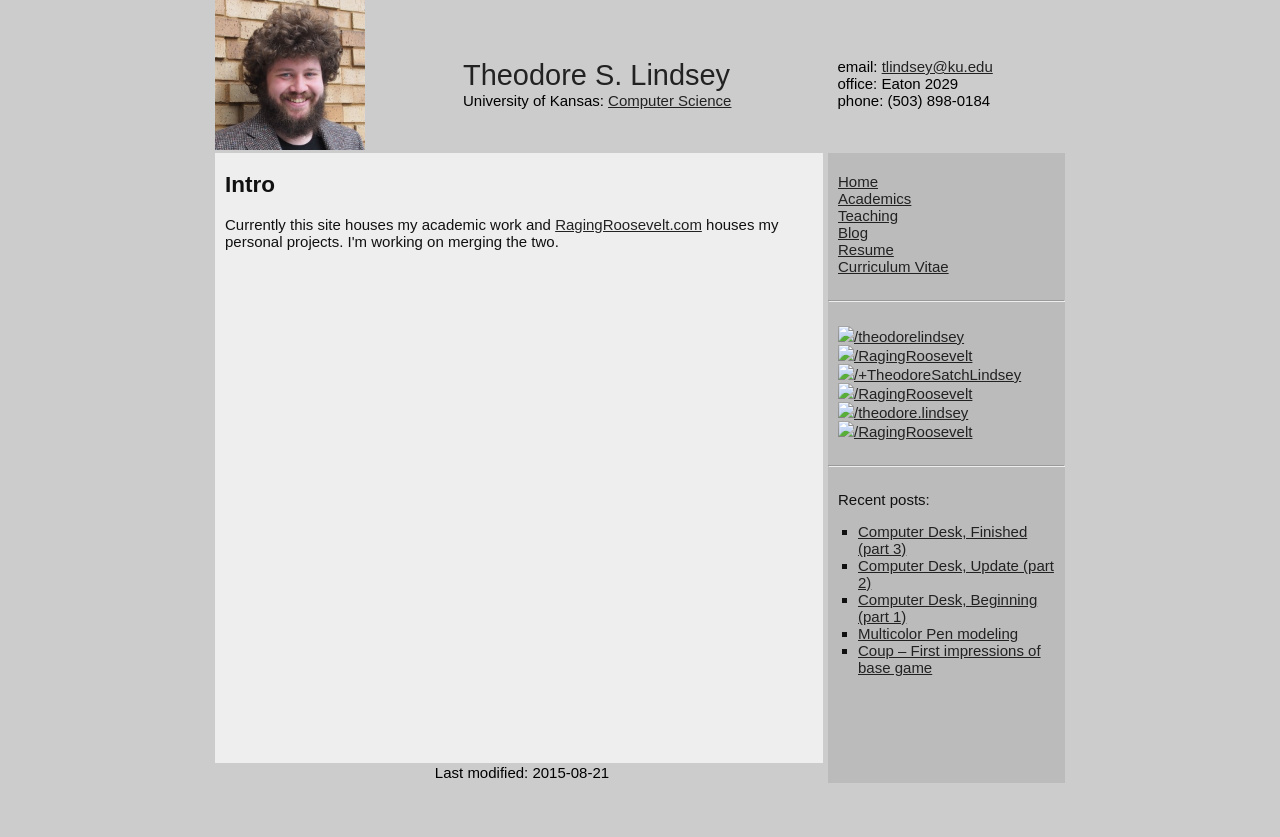
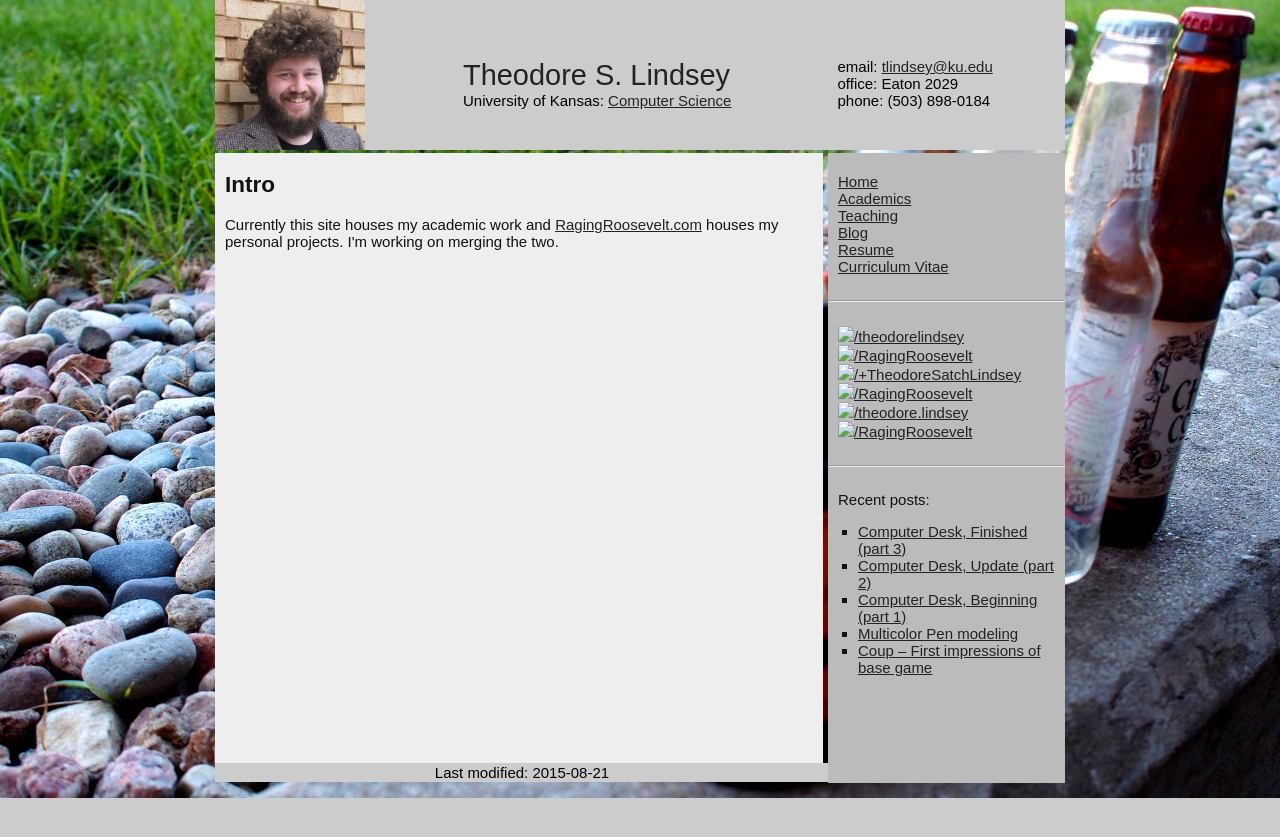
Before and after one commit to RagingRoosevelt/RagingRoosevelt.github.io, a Jekyll site: the page built from index.html, in a window 1280 px wide. Shown: the top 837 px of the page. Built offline with Jekyll 4.4.1, drawn with Linux system fonts in a browser that asks for light colours.

Commit message:
background

```diff
--- a/css/grad.css
+++ b/css/grad.css
@@ -28,6 +28,8 @@ body {
     font:15px arial,sans-serif;
     /*font-family:Arial,Helvetica,sans-serif;*/
     border:solid 0px pink;
+    background-image: url("/images/soda_small.jpg");
+    background-repeat: no-repeat; background-position: top left; background-attachment: fixed; background-size: 100%;
 }
 
 #wrapper {
@@ -39,7 +41,7 @@ body {
     display:inline-block;
     height:150px;
     /*padding:0px 10px 0px 0px; */
-    background-color:#CCCCCC;
+    background-color:#CCCCCC; /*rgba(80,80,80,0.3);*/
     /*background-color:#000000; */
     /* background-image: url(Dart_panoramic_small.jpg);
     background-position: top center;
@@ -65,7 +67,7 @@ body {
         /*width:75%;*/
     padding:0px 10px 10px 10px;
         display:inline-block;
-    background-color:#EEEEEE;
+    background-color:#EEEEEE;/*rgba(93,93,93,0.3);*/
     min-height: 600px;
 }
 #content img{
@@ -78,7 +80,7 @@ body {
     float:right;
     padding:20px 0px 10px 0px;
     display:inline-block;
-    background-color:#BBBBBB;
+    background-color:#BBBBBB;/*rgba(73,73,73,0.3);*/
     /*color:#ee3300; */
     min-height:600px/*470px*/;
 }
@@ -115,7 +117,7 @@ body {
 
 #footer {
     padding:1px;
-    background-color:#CCCCCC;
+    background-color:#CCCCCC;/*rgba(80,80,80,0.3);*/
     text-align: center;
     border: solid 0px red;
     color:#000000;
```
Also changed, not shown: images/soda_small.jpg (added), 1 other file.
